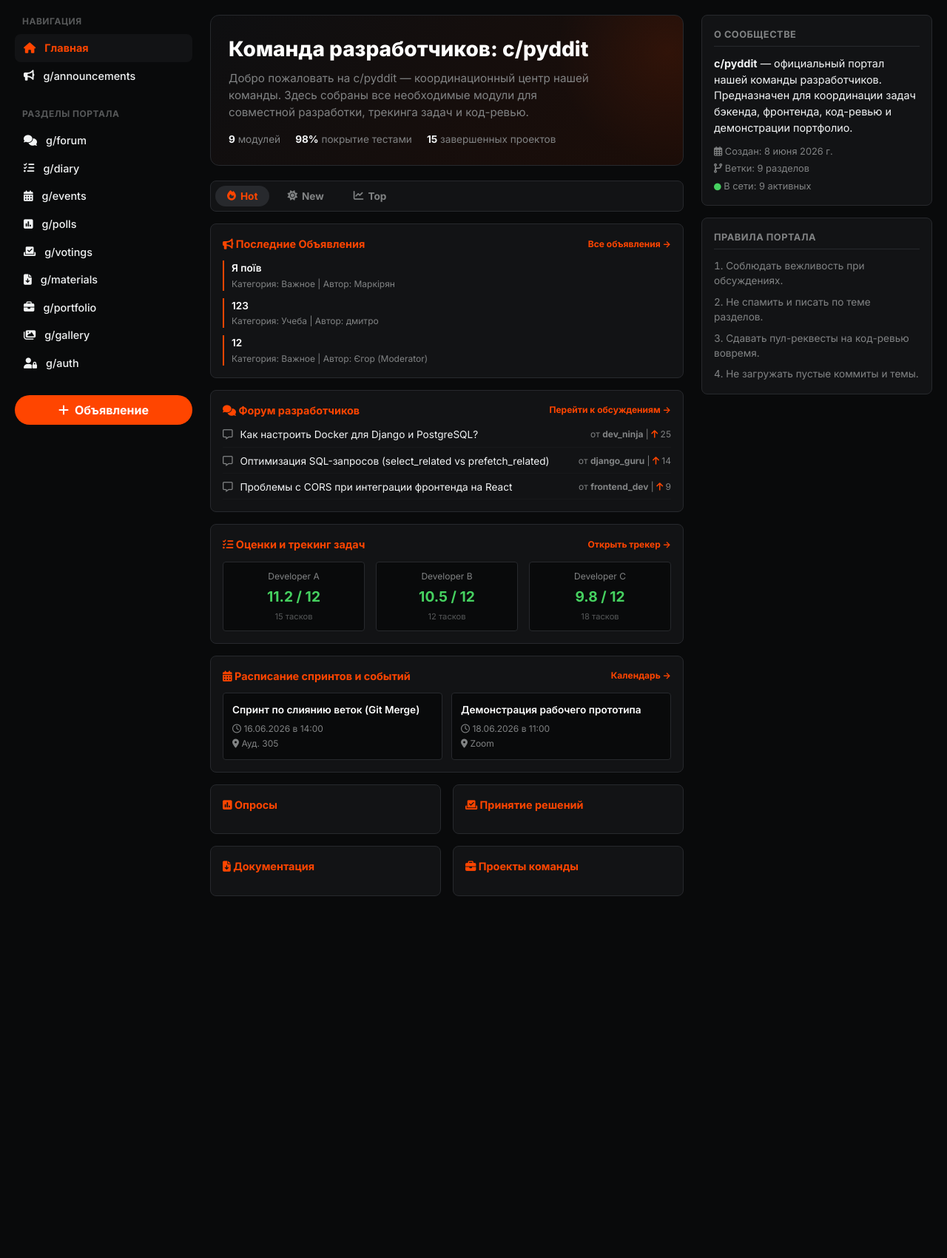
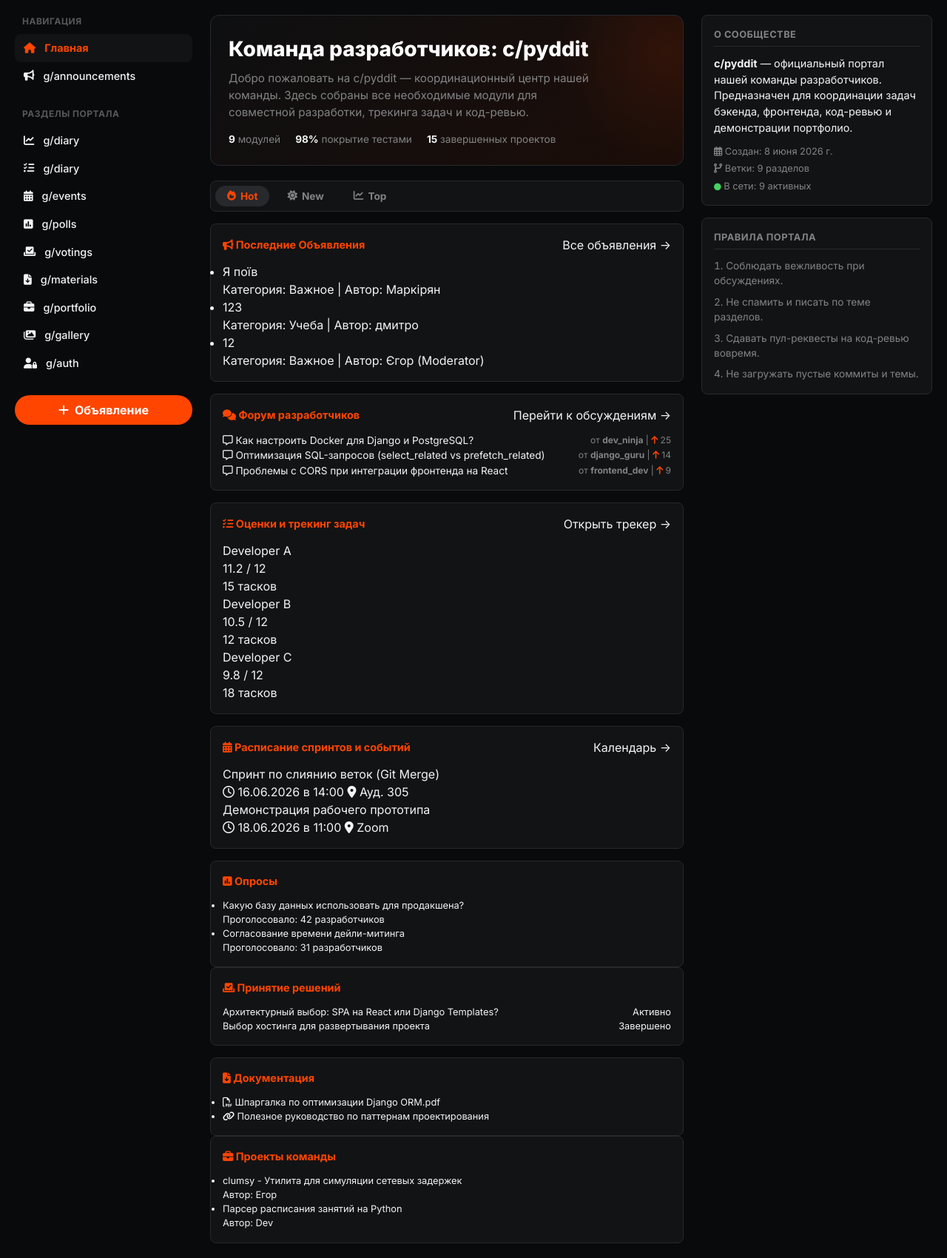
Before and after one commit to good2222/pyddit, a Django app: page / in a window 1280 px wide. Shown: the part 56-1756 px from the top of the page at 74% size. Before the commit the page ends 1267 px from the top, so only its background shows below. Run offline with Django 5.2, Linux system fonts and the light colour scheme; data comes from the database, SQL or seed files in the repository; both versions use the stored data as it was after the commit.

Commit message:
Додав оцінки

```diff
--- a/c-pyddit/portal/templates/portal/base.html
+++ b/c-pyddit/portal/templates/portal/base.html
@@ -65,8 +65,8 @@
 
                 <div class="sidebar-title">Разделы портала</div>
                 <ul class="sidebar-menu">
-                    <li class="sidebar-item {% if 'forum' in request.path %}active{% endif %}">
-                        <a href="{% url 'mock_section' 'forum' %}"><i class="fas fa-comments"></i> g/forum</a>
+                    <li class="sidebar-item {% if 'grades' in request.path %}active{% endif %}">
+                        <a href="{% url 'grades_list' %}"><i class="fas fa-chart-line"></i> g/diary</a>
                     </li>
                     <li class="sidebar-item {% if 'diary' in request.path %}active{% endif %}">
                         <a href="{% url 'mock_section' 'diary' %}"><i class="fas fa-tasks"></i> g/diary</a>
--- a/c-pyddit/portal/templates/portal/home.html
+++ b/c-pyddit/portal/templates/portal/home.html
@@ -1,4 +1,5 @@
 {% extends 'portal/base.html' %}
+{% load static %}
 
 {% block content %}
     <div class="group-banner">
@@ -22,14 +23,14 @@
         <div class="snippet-card">
             <div class="snippet-header">
                 <span class="snippet-title"><i class="fas fa-bullhorn"></i> Последние Объявления</span>
-                <a href="{% url 'announcements_list' %}" style="font-size: 0.75rem; color: var(--accent-orange); font-weight: bold;">Все объявления →</a>
+                <a href="{% url 'announcements_list' %}">Все объявления →</a>
             </div>
             {% if announcements %}
-                <ul style="list-style: none; display: flex; flex-direction: column; gap: 10px;">
+                <ul>
                     {% for item in announcements %}
-                        <li style="border-left: 2px solid var(--accent-orange); padding-left: 10px; font-size: 0.85rem;">
-                            <a href="{% url 'announcement_detail' item.pk %}" style="font-weight: 600; color: white;">{{ item.title }}</a>
-                            <div style="font-size: 0.75rem; color: var(--text-secondary); margin-top: 2px;">
+                        <li>
+                            <a href="{% url 'announcement_detail' item.pk %}">{{ item.title }}</a>
+                            <div>
                                 Категория: {{ item.get_category_display }} | Автор: {{ item.author_name }}
                             </div>
                         </li>
@@ -42,12 +43,12 @@
         <div class="snippet-card">
             <div class="snippet-header">
                 <span class="snippet-title"><i class="fas fa-comments"></i> Форум разработчиков</span>
-                <a href="{% url 'mock_section' 'forum' %}" style="font-size: 0.75rem; color: var(--accent-orange); font-weight: bold;">Перейти к обсуждениям →</a>
+                <a href="{% url 'mock_section' 'forum' %}">Перейти к обсуждениям →</a>
             </div>
-            <ul style="list-style: none; display: flex; flex-direction: column; gap: 8px;">
+            <ul>
                 {% for post in forum_posts %}
-                    <li style="display: flex; justify-content: space-between; align-items: center; font-size: 0.85rem; border-bottom: 1px solid rgba(255,255,255,0.02); padding-bottom: 6px;">
-                        <span><i class="far fa-comment-alt" style="color: var(--text-secondary); margin-right: 6px;"></i> {{ post.title }}</span>
+                    <li style="display: flex; justify-content: space-between; align-items: center; font-size: 0.85rem;">
+                        <span><i class="far fa-comment-alt"></i> {{ post.title }}</span>
                         <span style="font-size: 0.75rem; color: var(--text-secondary);">от <strong>{{ post.author }}</strong> | <i class="fas fa-arrow-up" style="color: var(--accent-orange);"></i> {{ post.votes }}</span>
                     </li>
                 {% endfor %}
@@ -56,14 +57,14 @@
         <div class="snippet-card">
             <div class="snippet-header">
                 <span class="snippet-title"><i class="fas fa-tasks"></i> Оценки и трекинг задач</span>
-                <a href="{% url 'mock_section' 'diary' %}" style="font-size: 0.75rem; color: var(--accent-orange); font-weight: bold;">Открыть трекер →</a>
+                <a href="{% url 'grades_list' %}">Открыть трекер →</a>
             </div>
-            <div style="display: flex; gap: 15px; flex-wrap: wrap;">
+            <div class="grades-preview">
                 {% for grade in grades %}
-                    <div style="flex: 1; background-color: var(--bg-page); border: 1px solid var(--border-color); padding: 10px; border-radius: var(--radius-sm); text-align: center; min-width: 100px;">
-                        <div style="font-size: 0.75rem; color: var(--text-secondary);">{{ grade.student }}</div>
-                        <div style="font-size: 1.2rem; font-weight: 700; color: #46d160; margin: 4px 0;">{{ grade.average }} / 12</div>
-                        <div style="font-size: 0.7rem; color: var(--text-muted);">{{ grade.grades_count }} тасков</div>
+                    <div class="grade-item">
+                        <div class="grade-item-name">{{ grade.student }}</div>
+                        <div class="grade-item-score">{{ grade.average }} / 12</div>
+                        <div class="grade-item-count">{{ grade.grades_count }} тасков</div>
                     </div>
                 {% endfor %}
             </div>
@@ -71,13 +72,13 @@
         <div class="snippet-card">
             <div class="snippet-header">
                 <span class="snippet-title"><i class="fas fa-calendar-alt"></i> Расписание спринтов и событий</span>
-                <a href="{% url 'mock_section' 'events' %}" style="font-size: 0.75rem; color: var(--accent-orange); font-weight: bold;">Календарь →</a>
+                <a href="{% url 'mock_section' 'events' %}">Календарь →</a>
             </div>
-            <div style="display: grid; grid-template-columns: repeat(auto-fit, minmax(200px, 1fr)); gap: 12px;">
+            <div class="events-grid">
                 {% for event in events %}
-                    <div style="background-color: var(--bg-page); border: 1px solid var(--border-color); padding: 12px; border-radius: var(--radius-sm);">
-                        <div style="font-weight: 600; font-size: 0.85rem; color: white; margin-bottom: 6px;">{{ event.title }}</div>
-                        <div style="font-size: 0.75rem; color: var(--text-secondary); display: flex; flex-direction: column; gap: 2px;">
+                    <div class="event-item">
+                        <div class="event-item-title">{{ event.title }}</div>
+                        <div class="event-item-details">
                             <span><i class="far fa-clock"></i> {{ event.date }} в {{ event.time }}</span>
                             <span><i class="fas fa-map-marker-alt"></i> {{ event.place }}</span>
                         </div>
@@ -85,16 +86,16 @@
                 {% endfor %}
             </div>
         </div>
-        <div style="display: grid; grid-template-columns: 1fr 1fr; gap: 16px;">
+        <div class="two-column-grid">
             <div class="snippet-card">
                 <div class="snippet-header">
                     <span class="snippet-title"><i class="fas fa-poll"></i> Опросы</span>
                 </div>
-                <ul style="list-style: none; display: flex; flex-direction: column; gap: 8px; font-size: 0.8rem;">
+                <ul style="font-size: 0.8rem;">
                     {% for poll in mock_polls %}
-                        <li>
-                            <a href="{% url 'mock_section' 'polls' %}" style="color: white; font-weight: 500;">{{ poll.question }}</a>
-                            <div style="color: var(--text-secondary); font-size: 0.7rem; margin-top: 2px;">Проголосовало: {{ poll.votes }} разработчиков</div>
+                        <li style="border: none; padding: 0;">
+                            <a href="{% url 'mock_section' 'polls' %}" class="poll-question">{{ poll.question }}</a>
+                            <div class="poll-votes">Проголосовало: {{ poll.votes }} разработчиков</div>
                         </li>
                     {% endfor %}
                 </ul>
@@ -103,26 +104,28 @@
                 <div class="snippet-header">
                     <span class="snippet-title"><i class="fas fa-vote-yea"></i> Принятие решений</span>
                 </div>
-                <ul style="list-style: none; display: flex; flex-direction: column; gap: 8px; font-size: 0.8rem;">
+                <ul style="font-size: 0.8rem;">
                     {% for voting in mock_votings %}
-                        <li style="display: flex; justify-content: space-between; align-items: center;">
-                            <a href="{% url 'mock_section' 'votings' %}" style="color: white; font-weight: 500;">{{ voting.title }}</a>
-                            <span style="font-size: 0.7rem; padding: 2px 6px; border-radius: 4px; background-color: {% if voting.status == 'Активно' %}rgba(70, 209, 96, 0.15){% else %}rgba(255,255,255,0.05){% endif %}; color: {% if voting.status == 'Активно' %}#46d160{% else %}var(--text-secondary){% endif %};">{{ voting.status }}</span>
+                        <li style="display: flex; justify-content: space-between; align-items: center; border: none; padding: 0;">
+                            <a href="{% url 'mock_section' 'votings' %}" class="poll-question">{{ voting.title }}</a>
+                            <span class="voting-status {% if voting.status == 'Активно' %}voting-active{% else %}voting-completed{% endif %}">{{ voting.status }}</span>
                         </li>
                     {% endfor %}
                 </ul>
             </div>
         </div>
-        <div style="display: grid; grid-template-columns: 1fr 1fr; gap: 16px;">
+        <div class="two-column-grid">
             <div class="snippet-card">
                 <div class="snippet-header">
                     <span class="snippet-title"><i class="fas fa-file-download"></i> Документация</span>
                 </div>
-                <ul style="list-style: none; display: flex; flex-direction: column; gap: 8px; font-size: 0.8rem;">
+                <ul style="font-size: 0.8rem;">
                     {% for mat in mock_materials %}
-                        <li style="display: flex; align-items: center; gap: 8px;">
-                            <i class="{% if mat.type == 'pdf' %}far fa-file-pdf{% else %}fas fa-link{% endif %}" style="color: var(--accent-orange); width: 14px;"></i>
-                            <a href="{% url 'mock_section' 'materials' %}" style="color: white;">{{ mat.name }}</a>
+                        <li style="border: none; padding: 0;">
+                            <div class="material-item">
+                                <i class="{% if mat.type == 'pdf' %}far fa-file-pdf{% else %}fas fa-link{% endif %}"></i>
+                                <a href="{% url 'mock_section' 'materials' %}">{{ mat.name }}</a>
+                            </div>
                         </li>
                     {% endfor %}
                 </ul>
@@ -131,11 +134,11 @@
                 <div class="snippet-header">
                     <span class="snippet-title"><i class="fas fa-briefcase"></i> Проекты команды</span>
                 </div>
-                <ul style="list-style: none; display: flex; flex-direction: column; gap: 8px; font-size: 0.8rem;">
+                <ul style="font-size: 0.8rem;">
                     {% for project in mock_portfolio %}
-                        <li>
-                            <a href="{% url 'mock_section' 'portfolio' %}" style="color: white; font-weight: 500;">{{ project.title }}</a>
-                            <div style="font-size: 0.7rem; color: var(--text-secondary); margin-top: 2px;">Автор: {{ project.author }}</div>
+                        <li style="border: none; padding: 0;">
+                            <a href="{% url 'mock_section' 'portfolio' %}" class="poll-question">{{ project.title }}</a>
+                            <div class="project-author">Автор: {{ project.author }}</div>
                         </li>
                     {% endfor %}
                 </ul>
@@ -143,4 +146,6 @@
         </div>
 
     </div>
+
+    <link rel="stylesheet" href="{% static 'portal/css/home.css' %}">
 {% endblock %}
--- a/c-pyddit/portal/urls.py
+++ b/c-pyddit/portal/urls.py
@@ -11,6 +11,9 @@
     path('announcements/<int:pk>/edit/', views.announcement_edit, name='announcement_edit'),
     path('announcements/<int:pk>/delete/', views.announcement_delete, name='announcement_delete'),
     path('announcements/<int:pk>/like/', views.announcement_like, name='announcement_like'),
+    path('grades/', views.grades_list, name='grades_list'),
+    path('grades/<int:pk>/like/', views.grade_like, name='grade_like'),
+    path('grades/<int:pk>/dislike/', views.grade_dislike, name='grade_dislike'),
 
     path('g/<str:section_name>/', views.mock_section, name='mock_section'),
 ]
--- a/c-pyddit/portal/views.py
+++ b/c-pyddit/portal/views.py
@@ -1,7 +1,8 @@
 from django.shortcuts import render, redirect, get_object_or_404
 from django.contrib import messages
-from .models import Announcement, Comment
+from .models import Announcement, Comment, Grade
 from django.http import HttpResponseForbidden
+from datetime import date
 
 def get_current_role(request):
     return request.session.get('role', 'User')
@@ -79,10 +80,10 @@
         'forum_posts': mock_forum_posts,
         'grades': mock_grades,
         'events': mock_events,
-        'polls': mock_polls,
-        'votings': mock_votings,
-        'materials': mock_materials,
-        'portfolio': mock_portfolio,
+        'mock_polls': mock_polls,
+        'mock_votings': mock_votings,
+        'mock_materials': mock_materials,
+        'mock_portfolio': mock_portfolio,
         'gallery': mock_gallery,
     }
     return render(request, 'portal/home.html', context)
@@ -271,3 +272,73 @@
         'info': info
     }
     return render(request, 'portal/mock_section.html', context)
+
+def grades_list(request):
+    role = get_current_role(request)
+    grades = Grade.objects.all()
+
+    # If POST request to create new grade
+    if request.method == "POST":
+        student_name = request.POST.get('student_name')
+        author_name = request.POST.get('author_name', f"Разработчик ({role})")
+
+        if not student_name:
+            messages.error(request, "Имя студента не может быть пустым!")
+        else:
+            Grade.objects.create(
+                student_name=student_name,
+                author_name=author_name,
+                total_score=1  # Start with 1 point
+            )
+            messages.success(request, "Оценка успешно создана! (начальный балл: 1)")
+            return redirect('grades_list')
+
+    context = {
+        'role': role,
+        'grades': grades,
+    }
+    return render(request, 'portal/grades_list.html', context)
+
+
+def grade_like(request, pk):
+    role = get_current_role(request)
+    grade = get_object_or_404(Grade, pk=pk)
+
+    # Only admins can directly change grades, others can vote once per day
+    if role == 'Admin':
+        grade.like()
+        messages.success(request, "Оценка увеличена на 1 балл")
+    else:
+        # Check if user already voted today
+        today = date.today()
+        if grade.last_vote_date == today:
+            messages.error(request, "Вы уже голосовали сегодня! Попробуйте завтра.")
+        else:
+            grade.like()
+            grade.last_vote_date = today
+            grade.save()
+            messages.success(request, "Спасибо за голос! +1 балл")
+
+    return redirect(request.META.get('HTTP_REFERER', 'grades_list'))
+
+
+def grade_dislike(request, pk):
+    role = get_current_role(request)
+    grade = get_object_or_404(Grade, pk=pk)
+
+    # Only admins can directly change grades, others can vote once per day
+    if role == 'Admin':
+        grade.dislike()
+        messages.success(request, "Оценка уменьшена на 1 балл")
+    else:
+        # Check if user already voted today
+        today = date.today()
+        if grade.last_vote_date == today:
+            messages.error(request, "Вы уже голосовали сегодня! Попробуйте завтра.")
+        else:
+            grade.dislike()
+            grade.last_vote_date = today
+            grade.save()
+            messages.success(request, "Спасибо за голос! -1 балл")
+
+    return redirect(request.META.get('HTTP_REFERER', 'grades_list'))
```
Also changed, not shown: c-pyddit/portal/models.py (+27 -0 lines), c-pyddit/db.sqlite3.
